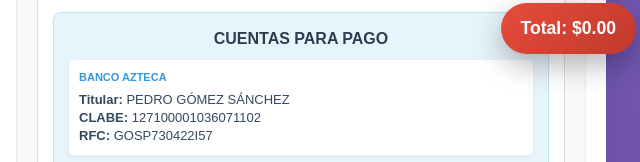
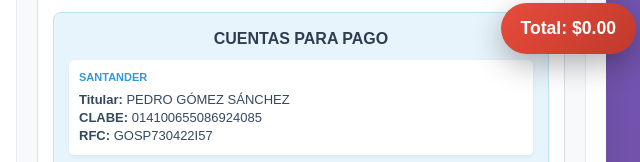
Before and after one commit to nomadastoursmx/PTZCOT, a plain HTML site: page index.html in a window 1280 px wide. Shown: the part 736-898 px from the top of the page, 634-1274 px from the left. Drawn offline with nearby package versions, Linux system fonts and the light colour scheme.

Commit message:
Update index.html

```diff
--- a/index.html
+++ b/index.html
@@ -630,14 +630,6 @@
                     <div class="bank-accounts-preview">
                         <div class="bank-title">CUENTAS PARA PAGO</div>
                         <div class="bank-item">
-                            <div class="bank-name">BANCO AZTECA</div>
-                            <div class="account-info">
-                                <strong>Titular:</strong> PEDRO GÓMEZ SÁNCHEZ<br>
-                                <strong>CLABE:</strong> 127100001036071102<br>
-                                <strong>RFC:</strong> GOSP730422I57
-                            </div>
-                        </div>
-                        <div class="bank-item">
                             <div class="bank-name">SANTANDER</div>
                             <div class="account-info">
                                 <strong>Titular:</strong> PEDRO GÓMEZ SÁNCHEZ<br>
```
